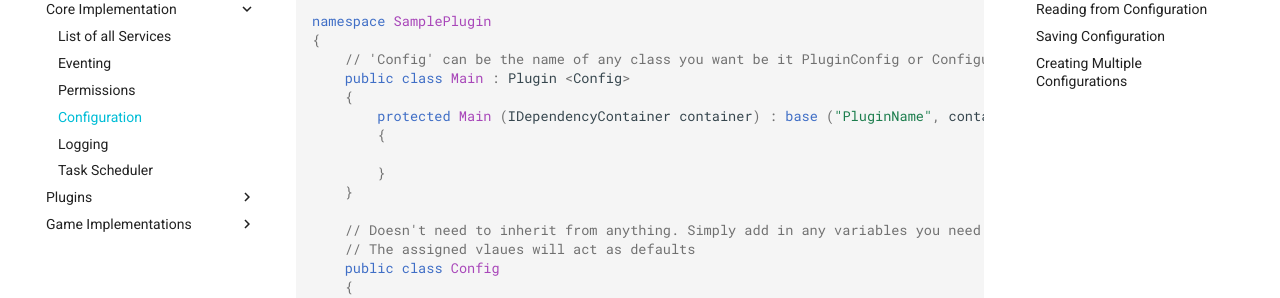
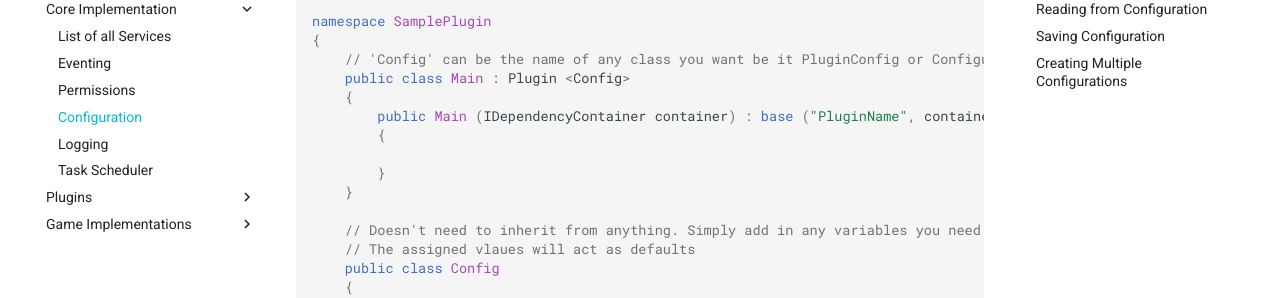
Before and after one commit to RocketMod/Rocket.Documentation, an MkDocs documentation site: the page built from content/development-guide/core-implementation/configuration.md, in a window 1280 px wide and 1400 px high, scrolled down 383 px. Shown: the part 153-451 px from the top of the window. Built offline with MkDocs 1.6.1 and Material for MkDocs 9.7.7, drawn with Linux system fonts in a browser that asks for light colours; comment, search, counter and statistics services are not loaded; old or Windows-style settings are respelled for this version of MkDocs.

Commit message:
Update configuration.md

```diff
--- a/content/development-guide/core-implementation/configuration.md
+++ b/content/development-guide/core-implementation/configuration.md
@@ -13,7 +13,7 @@ namespace SamplePlugin
 	// 'Config' can be the name of any class you want be it PluginConfig or Configuration.
 	public class Main : Plugin <Config>
 	{
-		protected Main (IDependencyContainer container) : base ("PluginName", container)
+		public Main (IDependencyContainer container) : base ("PluginName", container)
 		{
 
 		}
@@ -68,7 +68,7 @@ namespace SamplePlugin
 		private IConfiguration config;
 		private ConfigTwo configTwo;
 
-		protected Main (IDependencyContainer container, IConfiguration config) : base ("PluginName", container)
+		public Main (IDependencyContainer container, IConfiguration config) : base ("PluginName", container)
 		{
 			this.config = config;
 		}
```
